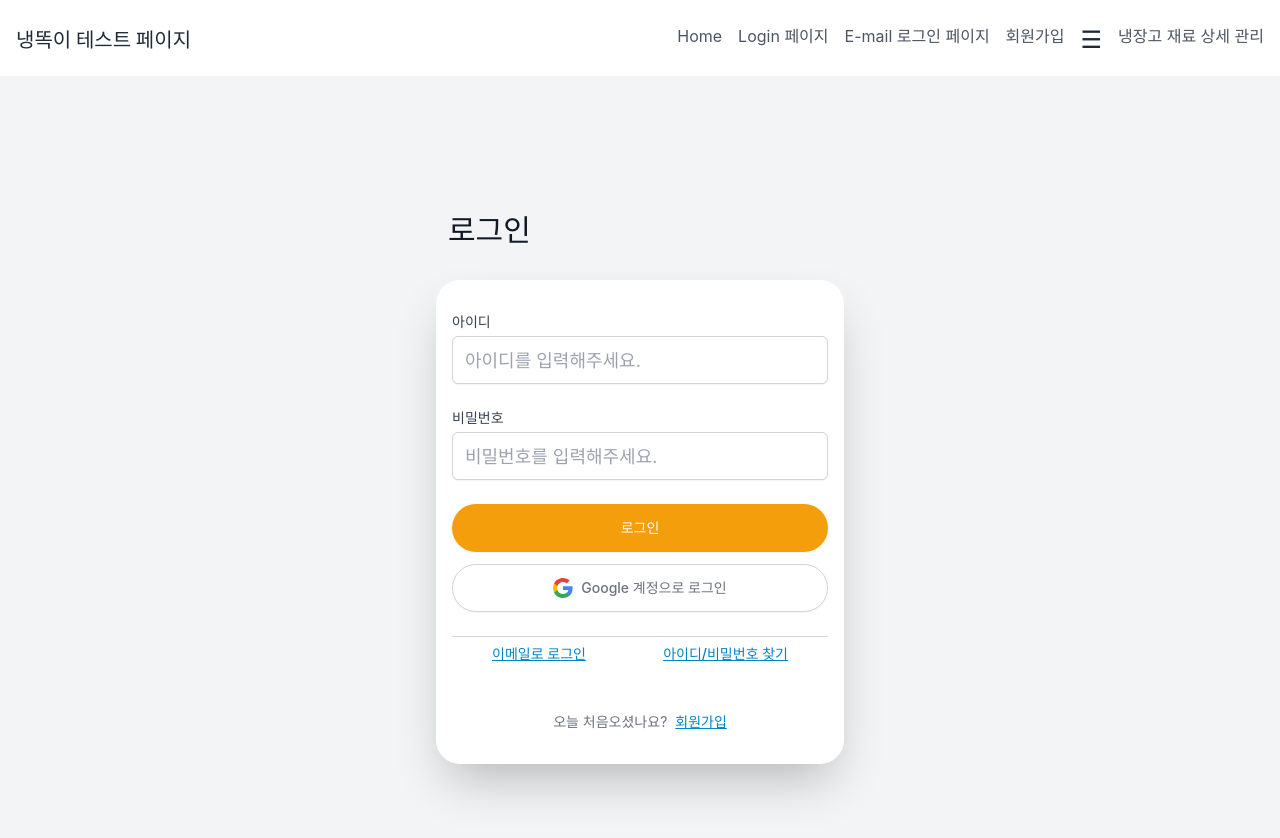
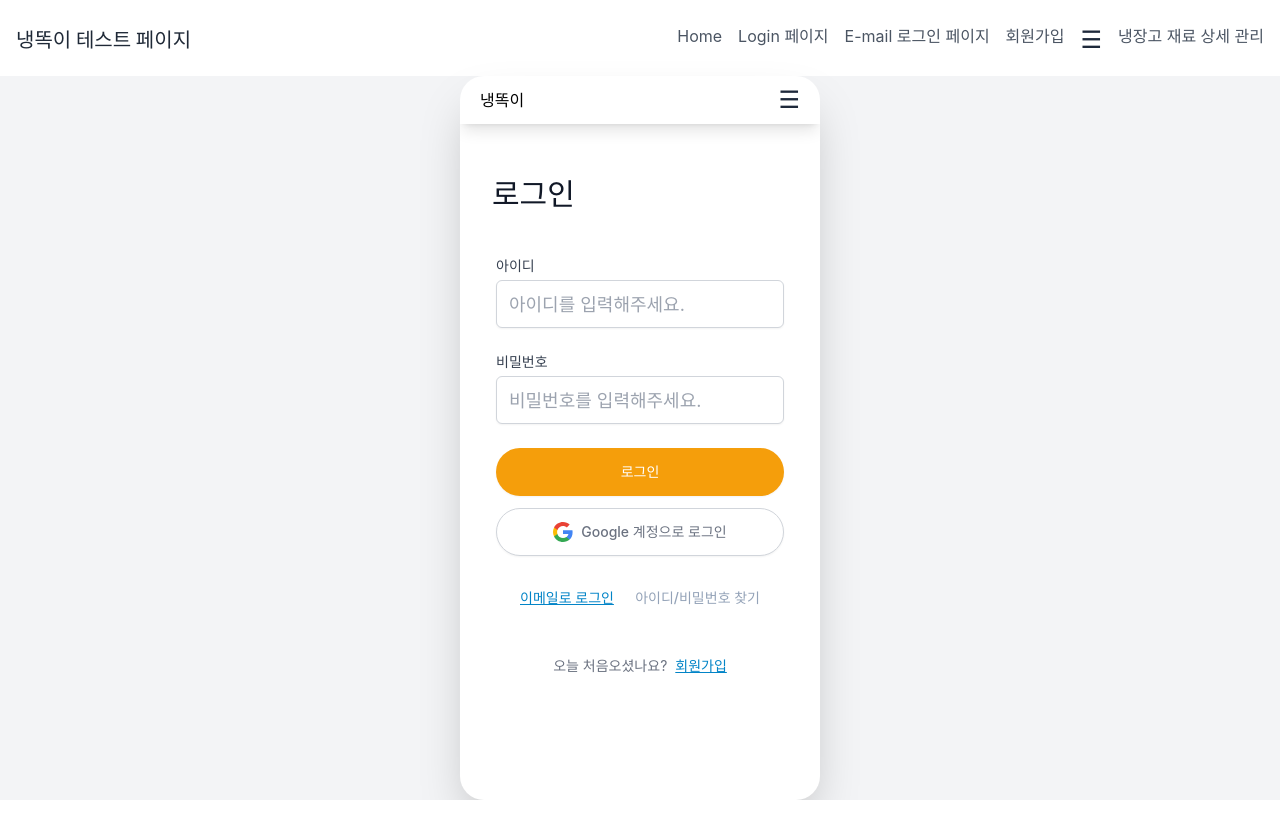
Before and after one commit to OZ-Coding-School/oz_03_main-002-FE, a React (Vite) app: page /login in a window 1280 px wide. Shown: the top 838 px of the page. After the commit the page ends 800 px from the top, so only its background shows below. Built offline with nearby package versions, Linux system fonts and the light colour scheme; a web font is replaced by a local one.

Commit message:
feat: 회원가입 api 로컬 Test - 로그인 UI 전체레이아웃과 일치화 #27

```diff
--- a/src/App.tsx
+++ b/src/App.tsx
@@ -10,31 +10,6 @@ import IngredientDetailEdit from './pages/IngredientDetailEdit.tsx';
 import Layout from './components/common/Layout.tsx';
 
 function App() {
-  // const handleLogin = () => {
-  //   // 로그인 로직
-  //   console.log('Login');
-  // };
-
-  // const handleGoogleLogin = () => {
-  //   // Google 로그인 로직
-  //   console.log('Google Login');
-  // };
-
-  // const handleEmailLogin = () => {
-  //   // 이메일 로그인 로직
-  //   console.log('Email Login');
-  // };
-
-  // const handleForgotCredentials = () => {
-  //   // 비밀번호 찾기 로직
-  //   console.log('Forgot Credentials');
-  // };
-
-  // const handleSignUp = () => {
-  //   // 회원가입 로직
-  //   console.log('Sign Up');
-  // };
-
   return (
     <Router>
       <div className="flex flex-col h-full">
@@ -45,30 +20,9 @@ function App() {
               <Route index element={<Login />} />
               <Route path="/signup" element={<Signup />} />
               <Route path="/fridges" element={<FridgeList />} />
+              <Route path="/login" element={<Login />} />
+              <Route path="LoginToEmail" element={<LoginToEmail />} />
             </Route>
-            <Route
-              path="/login"
-              element={
-                <Login
-                // onLogin={handleLogin}
-                // onGoogleLogin={handleGoogleLogin}
-                // onEmailLogin={handleEmailLogin}
-                // onForgotCredentials={handleForgotCredentials}
-                // onSignUp={handleSignUp}
-                />
-              }
-            />
-            <Route
-              path="LoginToEmail"
-              element={
-                <LoginToEmail
-                // onLogin={handleLogin}
-                // onGoogleLogin={handleGoogleLogin}
-                // onForgotCredentials={handleForgotCredentials}
-                // onSignUp={handleSignUp}
-                />
-              }
-            />
             <Route path="/IngredientView" element={<IngredientView />} />
             <Route path="/ingredients/:id" element={<IngredientDetailList />} />
             <Route
--- a/src/pages/Login.tsx
+++ b/src/pages/Login.tsx
@@ -2,6 +2,7 @@ import React, { useState } from 'react';
 import SHA256 from 'crypto-js/sha256';
 import GoogleIcon from '../assets/google-icon.svg';
 import useAuthStore from '../store/useAuthStore';
+import { Link } from 'react-router-dom';
 
 function Login() {
   const [id, setId] = useState('');
@@ -22,15 +23,15 @@ function Login() {
   const handleEmailLogin = () => {};
 
   return (
-    <div className="min-h-screen bg-gray-100 flex flex-col justify-center py-12 sm:px-6 lg:px-8">
+    <div id="signup-container">
+      <div className="flex flex-col justify-center py-3 px-8 mt-10">
         <div className="sm:mx-auto sm:w-full sm:max-w-md">
-        <h2 className="mt-6 text-left ml-8 text-3xl font-normal text-gray-900">
+          <h2 className="text-left text-3xl font-normal text-gray-900">
             로그인
           </h2>
         </div>
-
-      <div className="mt-8 sm:mx-auto sm:w-full sm:max-w-md">
-        <div className="bg-white py-8 ml-5 mr-5 px-4 shadow-2xl rounded-3xl">
+      </div>
+      <div className="py-8 ml-5 mr-5 px-4">
         <form className="space-y-6" onSubmit={handleSubmit}>
           <div>
             <label
@@ -92,27 +93,22 @@ function Login() {
         </form>
 
         <div className="mt-6">
-            <div className="relative">
-              <div className="absolute inset-0 flex items-center">
-                <div className="w-full border-t border-gray-300" />
-              </div>
-            </div>
-
-            <div className="mt-6 flex justify-between">
+          <div className="flex justify-between mx-6 my-8">
             <button
               type="button"
               onClick={handleEmailLogin}
-                className="text-sm font-medium mt-2 ml-10 text-sky-600 hover:text-sky-500 underline"
+              className="text-sm font-medium  text-sky-600 hover:text-sky-500 underline"
             >
               이메일로 로그인
             </button>
             <button
+              disabled
               type="button"
               onClick={(e) => {
                 e.preventDefault();
                 // onForgotCredentials();
               }}
-                className="text-sm font-medium mt-2 mr-10 text-sky-600 hover:text-sky-500 underline"
+              className="text-sm font-medium  text-slate-400"
             >
               아이디/비밀번호 찾기
             </button>
@@ -120,17 +116,12 @@ function Login() {
 
           <div className="mt-12 flex justify-center items-center space-x-2">
             <span className="text-sm text-gray-500">오늘 처음오셨나요?</span>
-              <button
-                type="button"
-                onClick={(e) => {
-                  e.preventDefault();
-                  // onSignUp();
-                }}
+            <Link
+              to={'/signup'}
               className="text-sm font-medium text-sky-600 hover:text-sky-500 underline"
             >
               회원가입
-              </button>
-            </div>
+            </Link>
           </div>
         </div>
       </div>
--- a/src/pages/Signup.tsx
+++ b/src/pages/Signup.tsx
@@ -76,7 +76,7 @@ function Signup() {
 
   return (
     <div id="signup-container">
-      <div className="flex flex-col justify-center py-3 sm:px-6 lg:px-8 mt-10">
+      <div className="flex flex-col justify-center py-3 px-8 mt-10">
         <div className="sm:mx-auto sm:w-full sm:max-w-md">
           <h2 className="text-left text-3xl font-normal text-gray-900">
             회원가입
```
Lines whose indentation alone changed are shown as unchanged.
